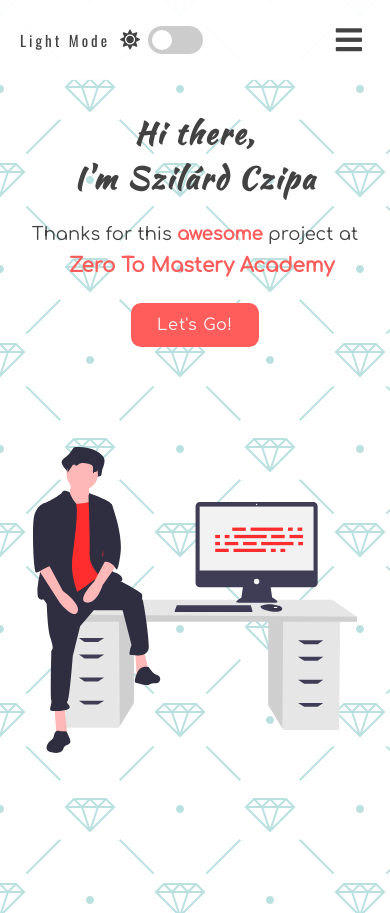
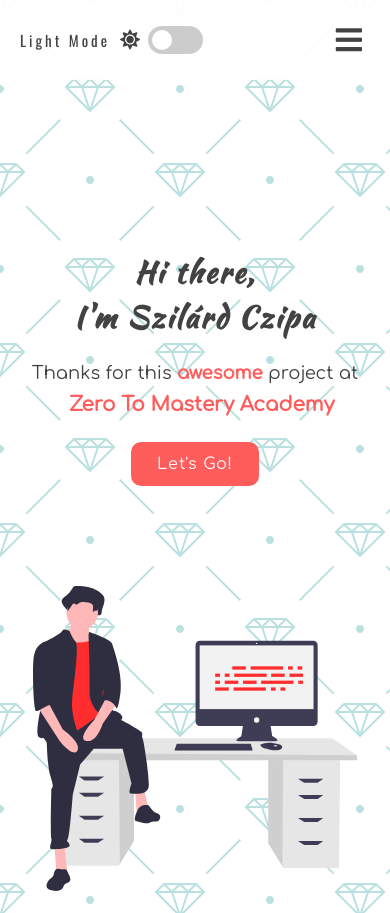
Before and after one commit to Cleshy/Light-Dark-mode, a plain HTML site: page index.html in a window 390 px wide. Shown: the top 913 px of the page. Drawn offline with nearby package versions, Linux system fonts and the light colour scheme.

Commit message:
Fixed home section space on mobile

```diff
--- a/script.js
+++ b/script.js
@@ -12,7 +12,6 @@
 const LIGHT_THEME = "light";
 
 /* If the user clicks on a link, remove show class from nav-list */
-
 navLinks.forEach((link) => {
   link.addEventListener("click", () => {
     navList.classList.remove("show");
--- a/style.css
+++ b/style.css
@@ -458,8 +458,8 @@
 }
 
 @media screen and (max-width: 476px) {
-  .home-text-group {
-    padding-top: 2rem;
+  .home {
+    padding-top: 10rem;
   }
 }
 
```
